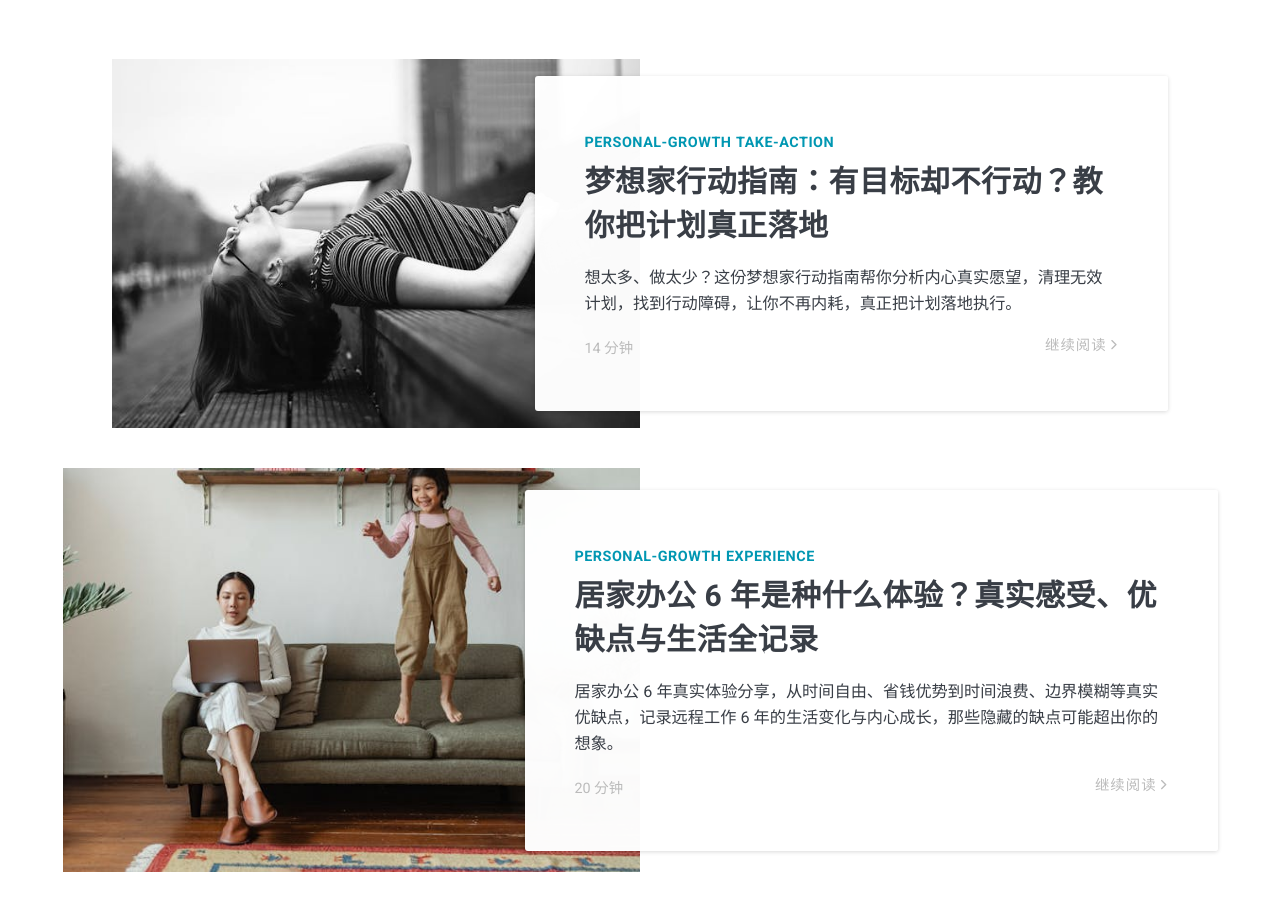
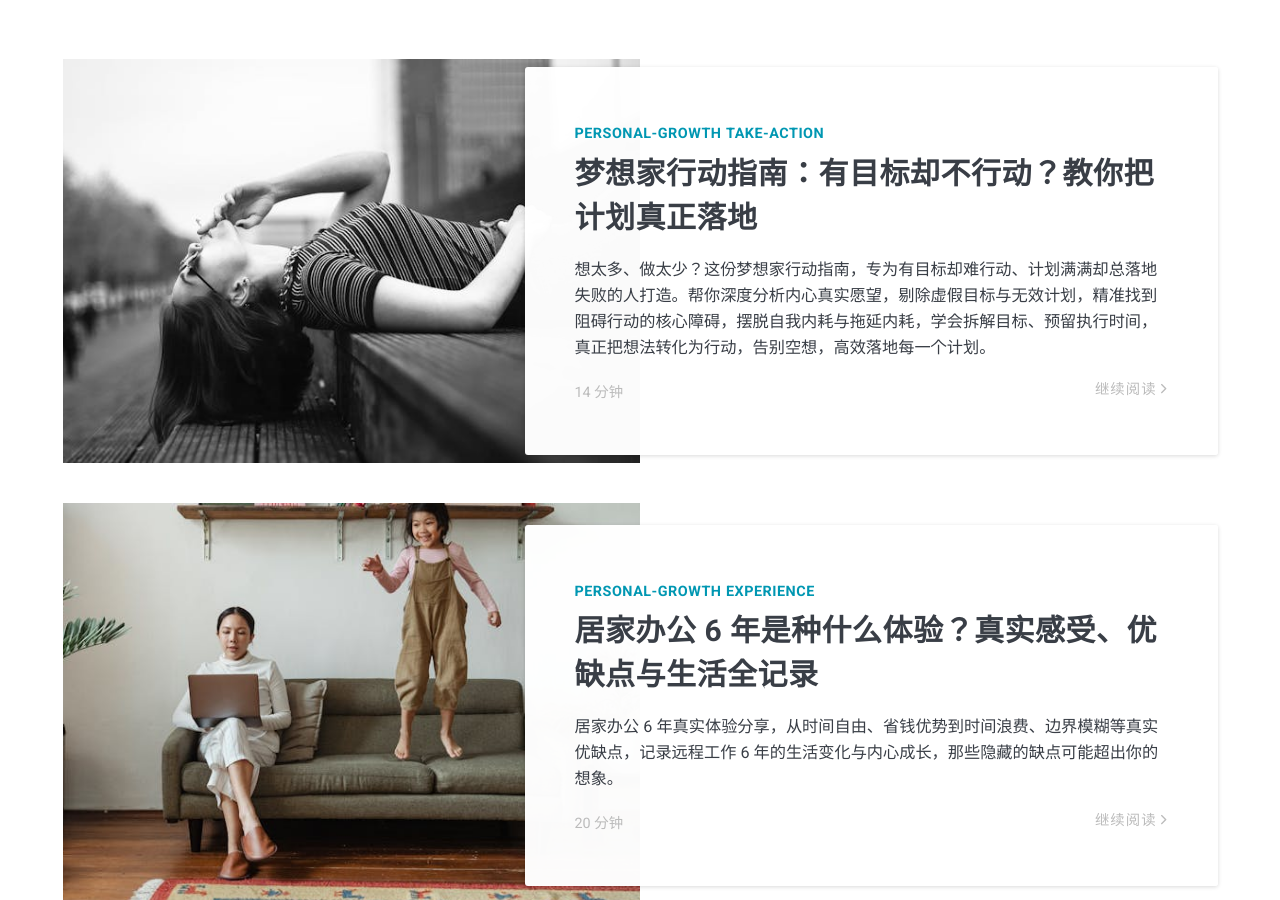
Before and after one commit to xiangxinotes/xiangxinotes.github.io, a Jekyll site: the page built from index.html, in a window 1280 px wide and 900 px high, scrolled down 755 px. Built offline with Jekyll 4.4.1, drawn with Linux system fonts in a browser that asks for light colours; nearby versions of some CDN libraries; the list of posts is cut into pages by our own code.

Commit message:
Update meta-description

```diff
--- a/_posts/2026-03-06-dreamers-action-guide.markdown
+++ b/_posts/2026-03-06-dreamers-action-guide.markdown
@@ -2,7 +2,7 @@
 layout: post
 title: 梦想家行动指南：有目标却不行动？教你把计划真正落地
 date: 2026-03-06 22:39:00 +0800
-description: 想太多、做太少？这份梦想家行动指南帮你分析内心真实愿望，清理无效计划，找到行动障碍，让你不再内耗，真正把计划落地执行。
+description: 想太多、做太少？这份梦想家行动指南，专为有目标却难行动、计划满满却总落地失败的人打造。帮你深度分析内心真实愿望，剔除虚假目标与无效计划，精准找到阻碍行动的核心障碍，摆脱自我内耗与拖延内耗，学会拆解目标、预留执行时间，真正把想法转化为行动，告别空想，高效落地每一个计划。
 image: pexels-dishan-lathiya-15784-872756.jpg
 tags: personal-growth take-action
 keywords:
```
